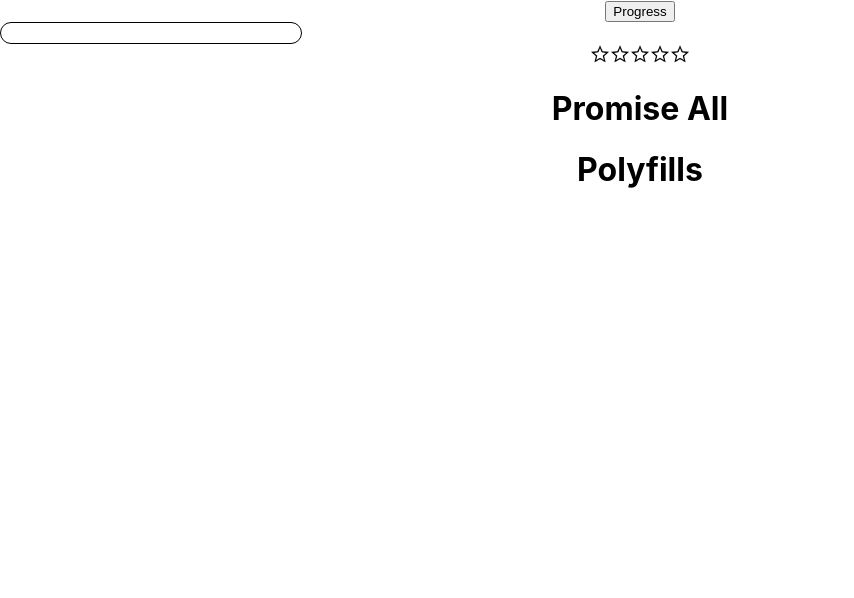
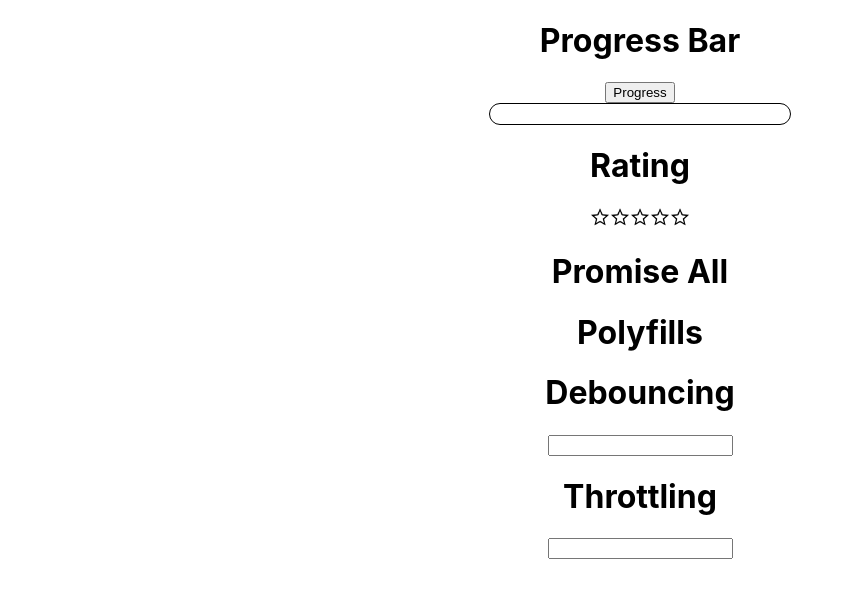
Before and after one commit to deekshithmd/javascript-react-repo, a React (Create React App) app: page / in a window 1280 px wide. Shown: the top 598 px of the page, without its empty margins (0-854 px from the left). Built offline with nearby package versions, Linux system fonts and the light colour scheme.

Commit message:
added debouncing

```diff
--- a/src/App.js
+++ b/src/App.js
@@ -3,6 +3,8 @@ import Progress from './components/Progress';
 import Rating from './components/Rating';
 import { PromiseAll } from './components/PromiseAll';
 import { Polyfills } from './components/Polyfills';
+import { Debouncing } from './components/Debouncing';
+import { Throttling } from './components/Throttling';
 
 function App() {
   return (
@@ -11,6 +13,8 @@ function App() {
       <Rating />
       <PromiseAll />
       <Polyfills />
+      <Debouncing />
+      <Throttling/>
     </div>
   );
 }
--- /dev/null
+++ b/src/components/Debouncing/index.jsx
@@ -0,0 +1,30 @@
+import React, { useState } from "react"
+
+export const Debouncing = () => {
+    const [data, setData] = useState('')
+
+    const debouncing = (fn, time) => {
+        let id = 0;
+        return function () {
+            const context = this;
+            const args = arguments;
+            clearTimeout(id);
+            id = setTimeout(() => fn.apply(context, args), time)
+        }
+    }
+
+
+    const handleChange = (e) => {
+        console.log("value", e.target.value)
+        setData(e.target.value)
+    }
+
+    const debounce = debouncing(handleChange, 300)
+
+    return (
+        <div>
+            <h1>Debouncing</h1>
+            <input type="text" onChange={debounce} />
+        </div>
+    )
+}
--- a/src/components/Progress/index.jsx
+++ b/src/components/Progress/index.jsx
@@ -17,7 +17,8 @@ export default function Progress() {
     }, [progress]);
 
     return (
-        <div className="App">
+        <div style={{ width: '100%', display: 'flex', flexDirection: 'column', alignItems: 'center' }}>
+            <h1>Progress Bar</h1>
             <button onClick={() => handleProgress()}>Progress</button>
             <div
                 style={{
--- a/src/components/Rating/index.jsx
+++ b/src/components/Rating/index.jsx
@@ -6,6 +6,7 @@ export default function Rating() {
     const [rating, setRating] = React.useState(0);
     return (
         <div>
+            <h1>Rating</h1>
             {Array(5)
                 .fill(0)
                 .map((item, index) => {
--- /dev/null
+++ b/src/components/Throttling/index.jsx
@@ -0,0 +1,29 @@
+export const Throttling = () => {
+
+
+    const throttle = (fn, delay) => {
+        let isSet = true;
+        return function () {
+            const context = this;
+            const args = arguments;
+            if (isSet) {
+                isSet = false;
+                fn.apply(context, args)
+                setInterval(() => isSet = true, delay)
+            }
+        }
+    }
+
+    const handleChange = (e) => {
+        console.log("value", e.target.value)
+    }
+
+    const throttling = throttle(handleChange, 1000);
+
+    return (
+        <div>
+            <h1>Throttling</h1>
+            <input type="text" onChange={throttling} />
+        </div>
+    )
+}
```
